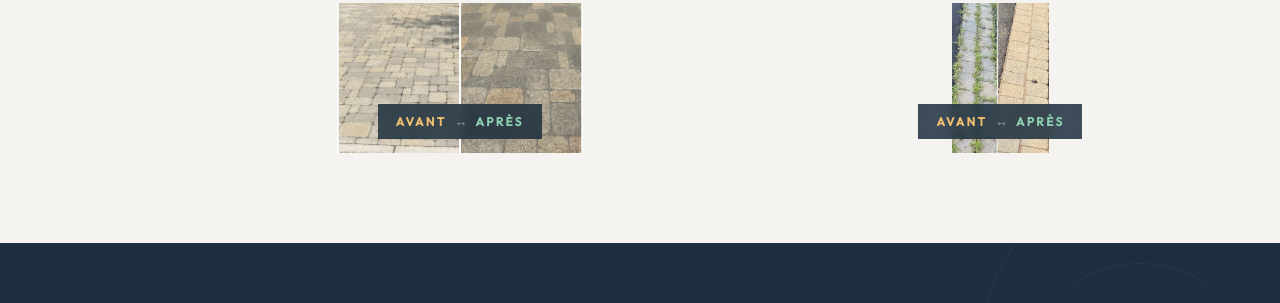
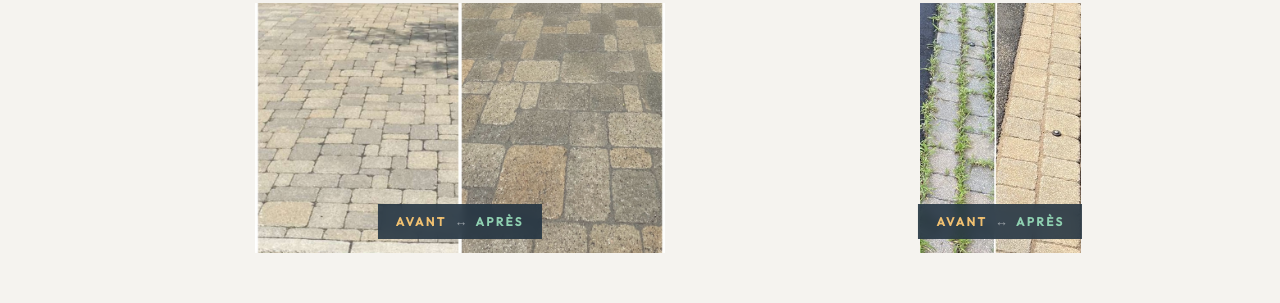
Before and after one commit to emccc8/polypave, a plain HTML site: page index.html in a window 1280 px wide. Shown: the part 2171-2474 px from the top of the page. Drawn offline with nearby package versions, Linux system fonts and the light colour scheme; a web font is replaced by a local one.

Commit message:
Update index.html

```diff
--- a/index.html
+++ b/index.html
@@ -630,7 +630,7 @@
     </div>
 
     <!-- Photo 4: Avant / Après garage — AVAP (object-fit: contain pour voir tout) -->
-    <div class="gallery-item avap reveal" style="grid-column: span 2; height: 150px;">
+    <div class="gallery-item avap reveal" style="grid-column: span 2; height: 250px !important;">
       <img src="./images/ap-garage.JPG" alt="Avant et Après — Entrée garage" style="object-fit:contain; background:var(--cream);">
       <div class="avap-badge">
         <span class="avap-left">AVANT</span>
@@ -640,7 +640,7 @@
     </div>
 
     <!-- Photo 5: Avant / Après av-ap.jpg -->
-    <div class="gallery-item avap reveal" style="height: 150px;">
+    <div class="gallery-item avap reveal" style="height: 250px !important;">
       <img src="./images/av-ap.jpg" alt="Avant et Après — Joints polymère" style="object-fit:contain; background:var(--cream);">
       <div class="avap-badge">
         <span class="avap-left">AVANT</span>
```
